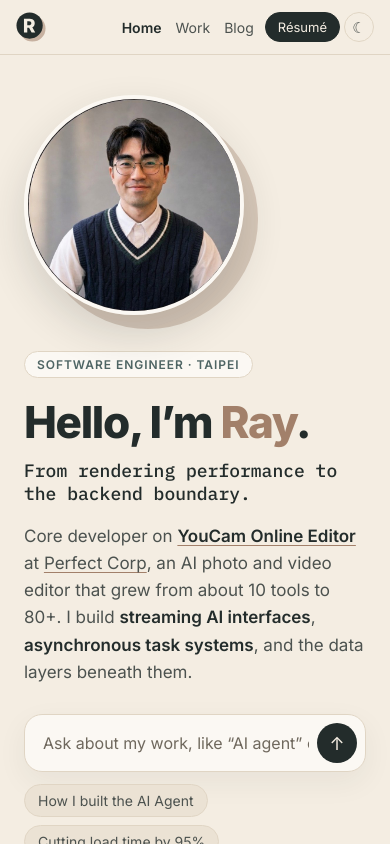
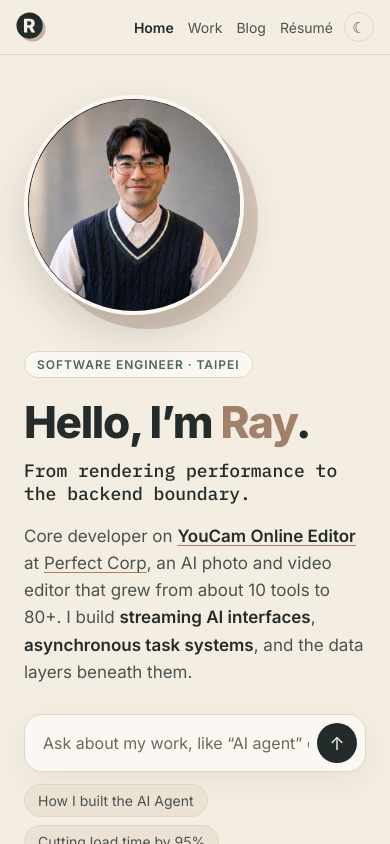
Before and after one commit to RayhungKao/portfolio, a React (Vite) app: page / in a window 390 px wide. Built offline with nearby package versions, Linux system fonts and the light colour scheme.

Commit message:
style: show Résumé as a regular nav link instead of a dark button

```diff
--- a/src/App.tsx
+++ b/src/App.tsx
@@ -236,7 +236,7 @@ export default function App() {
           >
             Blog
           </a>
-          <a className="pill primary" href={to(LINKS.resume)} aria-current={route.name === 'resume' ? 'page' : undefined}>
+          <a className={route.name === 'resume' ? 'nav-link active' : 'nav-link'} href={to(LINKS.resume)} aria-current={route.name === 'resume' ? 'page' : undefined}>
             Résumé
           </a>
           <ThemeToggle />
--- a/src/styles.css
+++ b/src/styles.css
@@ -69,7 +69,6 @@ a { color: var(--tan-ink); }
   padding: 7px 14px; font-size: 14px; text-decoration: none;
 }
 .pill.subtle { background: transparent; color: var(--ink-2); font-size: 13px; }
-.pill.primary { background: var(--ink); color: var(--bg); border-color: var(--ink); margin-left: 6px; }
 .theme-toggle { border: 1px solid var(--line); background: transparent; color: var(--ink-2); width: 34px; height: 34px; border-radius: 999px; font-size: 15px; line-height: 1; }
 .theme-toggle:hover { color: var(--ink); background: var(--bg-deep); }
 
@@ -321,7 +320,6 @@ a { color: var(--tan-ink); }
   .actions { gap: 0; }
   .nav-link { padding: 6px 7px; font-size: 14px; }
   .pill { padding: 6px 12px; font-size: 13px; }
-  .pill.primary { margin-left: 4px; }
   .theme-toggle { width: 30px; height: 30px; margin-left: 4px; }
   .brand strong, .brand span { display: none; } /* the logo alone carries the name on phones */
 }
```
